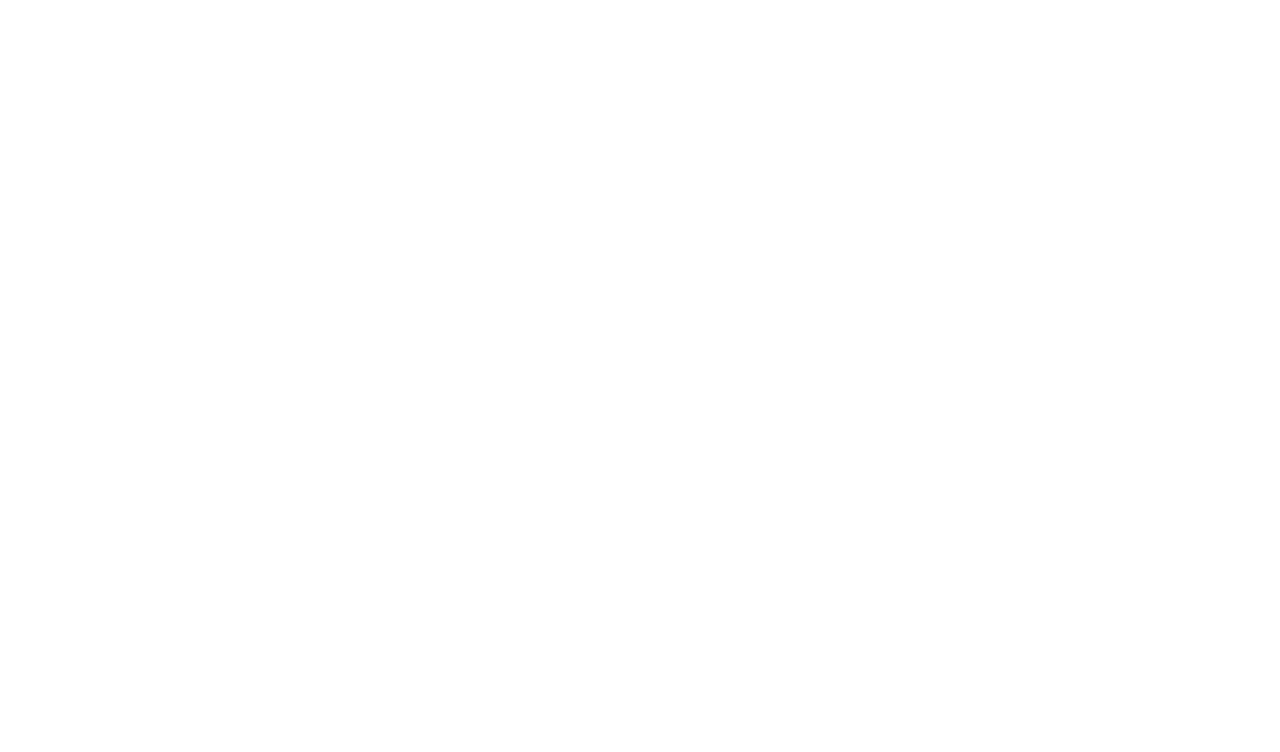
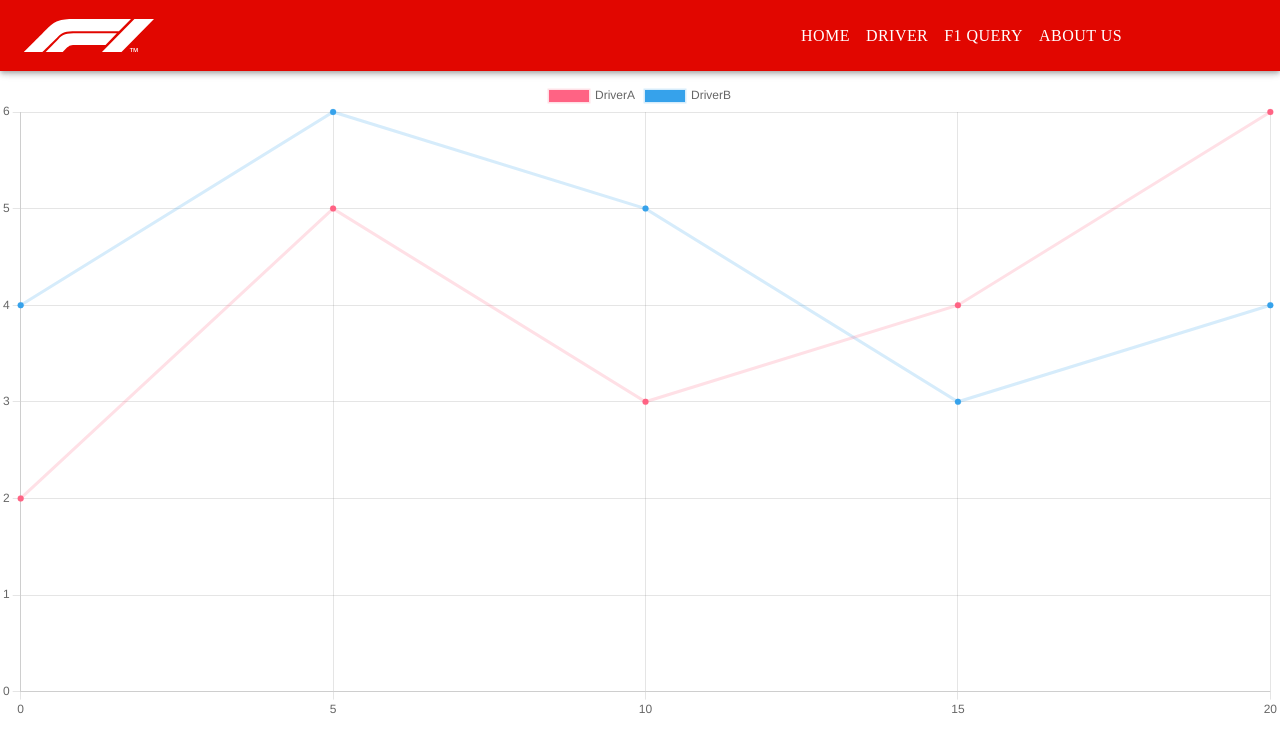
Before and after one commit to COP5725-2021Fall-DMSProject/frontend, a React (Create React App) app in the folder goat_of_f1-web/: page /c3page-lapwise-positions in a window 1280 px wide. Before the commit this address had no page. Shown: the top 752 px of the page. Built offline with nearby package versions, Linux system fonts and the light colour scheme.

Commit message:
Working on C3 page.

```diff
--- a/goat_of_f1-web/package.json
+++ b/goat_of_f1-web/package.json
@@ -15,10 +15,13 @@
     "@testing-library/user-event": "^12.8.3",
     "axios": "^0.24.0",
     "bootstrap": "^5.1.3",
+    "chart.js": "^3.6.0",
     "install": "^0.13.0",
     "npm": "^8.1.3",
     "react": "^17.0.2",
     "react-bootstrap": "^2.0.2",
+    "react-chartjs": "^1.2.0",
+    "react-chartjs-2": "^3.3.0",
     "react-dom": "^17.0.2",
     "react-router": "^6.0.1",
     "react-router-dom": "^6.0.1",
--- a/goat_of_f1-web/src/index.js
+++ b/goat_of_f1-web/src/index.js
@@ -9,6 +9,7 @@ import './index.css';
 import Homepage from './pages/homepage';
 import C1Page from './pages/c1page';
 import C2Page from './pages/c2page';
+import C3Page from './pages/c3page';
 import Driver from './pages/driver';
 import reportWebVitals from './reportWebVitals';
 
@@ -20,6 +21,7 @@ ReactDOM.render(
       <Route path="/driver" element={<Driver/>} />
       <Route path="/c1page-next-hamilton" element={<C1Page/>} />
       <Route path="/c2page-investable-constructor" element={<C2Page/>} />
+      <Route path="/c3page-lapwise-positions" element={<C3Page/>} />
     </Routes>
   </BrowserRouter>,
   document.getElementById('root')
--- /dev/null
+++ b/goat_of_f1-web/src/pages/c3page.js
@@ -0,0 +1,77 @@
+import React, { useState, useEffect } from "react";
+import Header from '../component/header'
+import settings from "../settings";
+import axios from "axios";
+import { Line } from 'react-chartjs-2';
+
+function C3Page() {
+    const [lapWisePosition, setLapWisePosition] = useState([{ lap: 0, positionA: 0, positionB: 0}])
+    // const [constructorList, setConstructorList] = useState([{constructorId: '', name:''}])
+
+    useEffect(() => {
+        getLapWisePosition();
+        // getContructorList();
+    }, [])
+
+    const getLapWisePosition = async () => {
+        // const response = await axios.get(lapWisePositionUrl)
+        const fakeResponse = [
+            { lap: 0, positionA: 2, positionB: 4 },
+            { lap: 5, positionA: 5, positionB: 6 },
+            { lap: 10, positionA: 3, positionB: 5 },
+            { lap: 15, positionA: 4, positionB: 3 },
+            { lap: 20, positionA: 6, positionB: 4 },
+          ];
+        // setLapWisePosition(response.data)
+        setLapWisePosition(fakeResponse)
+    }
+    const data = {
+        labels: lapWisePosition.map((element) => element.lap
+        ),
+        datasets: [
+          {
+            label: 'DriverA',
+            data: lapWisePosition.map((element) => element.positionA),
+            fill: false,
+            backgroundColor: 'rgb(255, 99, 132)',
+            borderColor: 'rgba(255, 99, 132, 0.2)',
+            beginAtZero: true,
+          },
+          {
+            label: 'DriverB',
+            data: lapWisePosition.map((element) => element.positionB),
+            fill: false,
+            backgroundColor: 'rgb(54, 162, 235)',
+            borderColor: 'rgba(54, 162, 235, 0.2)',
+            beginAtZero: true,
+          },
+        ],
+      };
+
+      const options = {
+        scales: {
+            y: {
+                beginAtZero: true
+              }
+            }
+      };
+
+      return(
+        <>
+        <Header/>
+          <div className='header'>
+            <h1 className='title'>Line Chart</h1>
+            <div className='links'>
+              <a
+                className='btn btn-gh'
+                href='https://github.com/reactchartjs/react-chartjs-2/blob/master/example/src/charts/Line.js'
+              >
+              </a>
+            </div>
+          </div>
+          <Line data={data} options={options} />
+        </>
+      );
+}
+
+export default C3Page;
--- a/goat_of_f1-web/src/pages/homepage.js
+++ b/goat_of_f1-web/src/pages/homepage.js
@@ -41,7 +41,7 @@ function Homepage() {
                                         Who's the next Hamilton?
                                     </Typography>
                                     <Typography sx={{ color: settings.Colors.subColor, fontFamily: settings.Font.major, fontSize: 16 }} variant="body2" color="text.secondary">
-                                        Hamilton is the Most Drivers’ World Championships (7 Championships).
+                                        Hamilton holds the Most Drivers’ World Championships (7 Championships).
                                         This page is goint to show uou - who's will possibly the next Hamilton.
                                     </Typography>
                                 </CardContent>
@@ -77,6 +77,40 @@ function Homepage() {
                                     <Typography sx={{ color: settings.Colors.subColor, fontFamily: settings.Font.major, fontSize: 16 }} variant="body2" color="text.secondary">
                                         F1 racing is rising to be extremely popular around the world.
                                         This page provides precious insight overview through the teams.
+                                    </Typography>
+                                </CardContent>
+                            </Card>
+                        </Link>
+                    </div>
+                </div>
+            </Carousel.Item>
+            <Carousel.Item>
+                <div class="d-flex justify-content-center">
+                    <div style={{
+                        paddingTop: 20,
+                        paddingRight: 20,
+                        borderTop: 'solid 10px ' + settings.Colors.mainColor,
+                        borderRight: 'solid 10px ' + settings.Colors.mainColor,
+                        borderTopRightRadius: 25
+                    }}>
+                        <Link to={'/c3page-lapwise-positions'} style={{ textDecoration: 'none' }}>
+                            <Card sx={{ maxWidth: 800, backgroundColor:'#38383f'}}>
+                                <CardMedia
+                                    component="img"
+                                    height="400"
+                                    image="./home_defence.jpeg"
+                                    alt="home_defence"
+                                />
+                                <CardContent>
+                                    <Typography
+                                        gutterBottom variant="h5" component="div"
+                                        sx={{ color: settings.Colors.subColor, fontFamily: settings.Font.secondary }}
+                                    >
+                                        Which driver is a good defender?
+                                    </Typography>
+                                    <Typography sx={{ color: settings.Colors.subColor, fontFamily: settings.Font.major, fontSize: 16 }} variant="body2" color="text.secondary">
+                                        Drivers try to defend their positions by consistently blocking other drivers.
+                                        This page provides insights on such drivers on a lapwsie scale.
                                     </Typography>
                                 </CardContent>
                             </Card>
```
Also changed, not shown: goat_of_f1-web/public/home_defence.jpeg (added).
